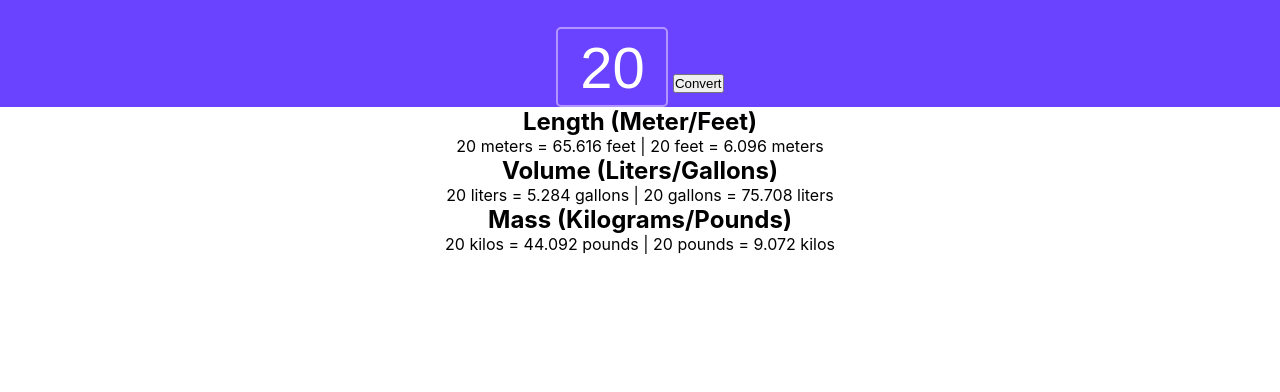
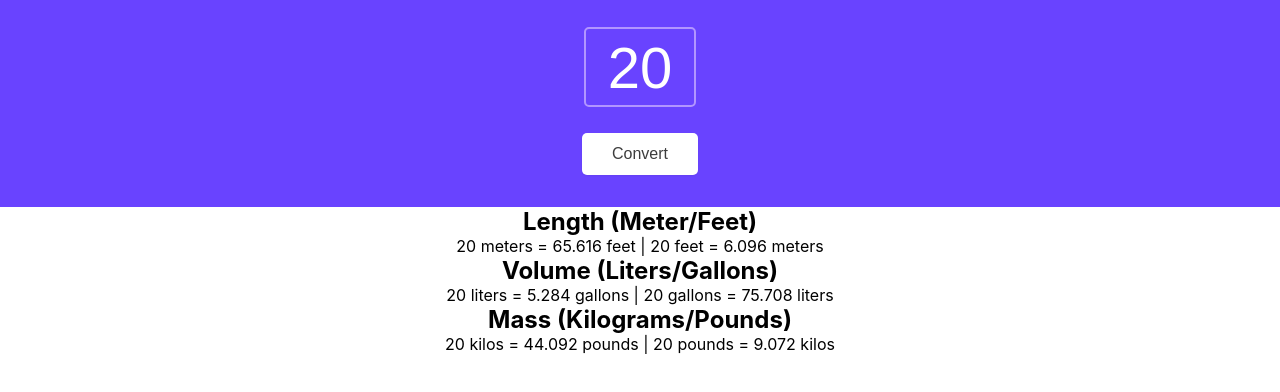
Before and after one commit to authdev7/unit-converter, a plain HTML site: page index.html in a window 1280 px wide. Shown: the part 74-466 px from the top of the page. Drawn offline with Linux system fonts and the light colour scheme.

Commit message:
feat: implement button styles

```diff
--- a/styles.css
+++ b/styles.css
@@ -1,4 +1,6 @@
-*, *::before, *::after {
+*,
+*::before,
+*::after {
     margin: 0;
     padding: 0;
     box-sizing: border-box;
@@ -6,7 +8,7 @@
 
 body {
     text-align: center;
-    font-family: 'Inter', Arial, Helvetica, sans-serif ;
+    font-family: 'Inter', Arial, Helvetica, sans-serif;
 
 }
 
@@ -14,7 +16,7 @@ header {
     background-color: #6943FF;
     color: #ffffff;
     text-align: center;
-    padding-top: 2rem;
+    padding: 2rem 0;
 }
 
 header h1 {
@@ -26,8 +28,10 @@ header input {
     color: #ffffff;
     border: 2px solid #B295FF;
     border-radius: 5px;
-    width: 7rem; /*80px =  16 * 5 */
-    height: 5rem; /*112px =  16 * 7 */
+    width: 7rem;
+    /*80px =  16 * 5 */
+    height: 5rem;
+    /*112px =  16 * 7 */
     margin: 0 auto;
     text-align: center;
     font-size: 3.625rem;
@@ -35,6 +39,23 @@ header input {
 
 header input[type="number"]::-webkit-outer-spin-button,
 header input[type="number"]::-webkit-inner-spin-button {
-  -webkit-appearance: none;
-  margin: 0;
+    -webkit-appearance: none;
+    margin: 0;
 }
+
+header button {
+    display: block;
+    margin: 1.6rem auto 0;
+    width: 7.25rem;
+    height: 2.625rem;
+    border-radius: 5px;
+    border: none;
+
+    background-color: #ffffff;
+    color: #3D3D3D;
+    font-weight: 500;
+    font-size: 1rem;
+    box-shadow: 0px 1px 2px 0px #0000000D;
+
+
+}
```
